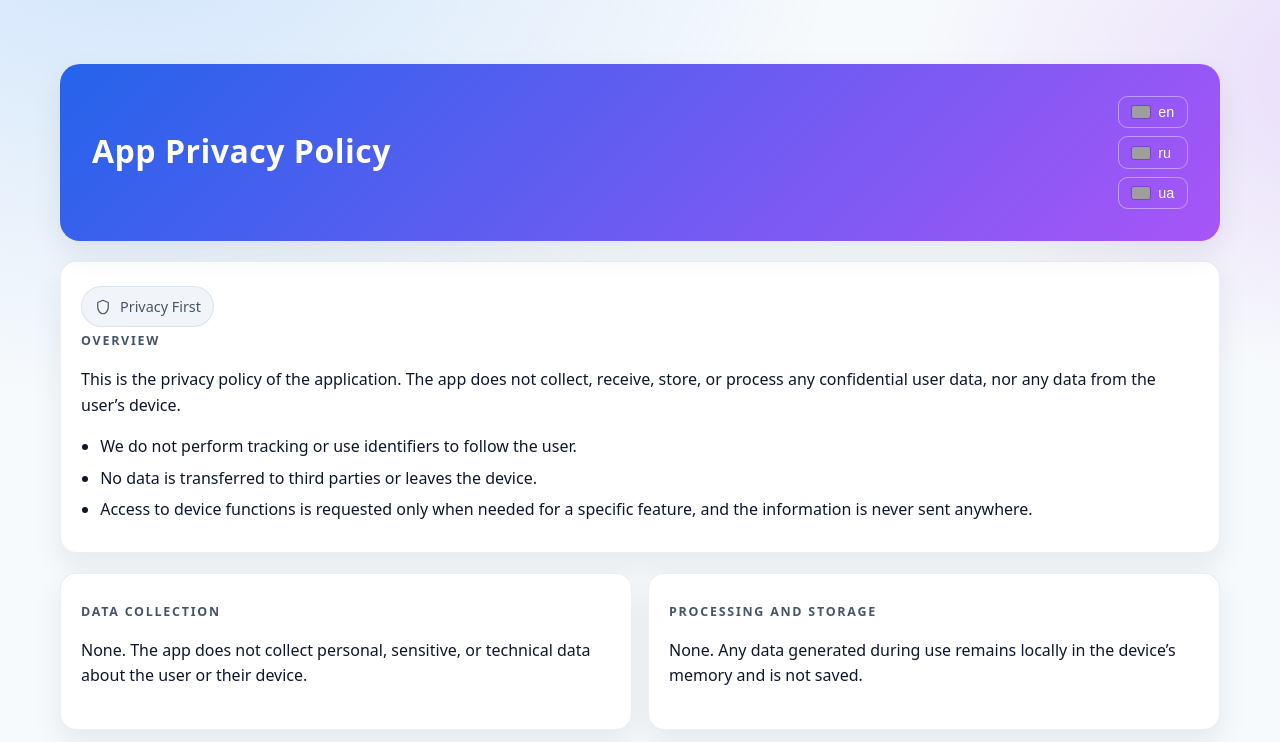
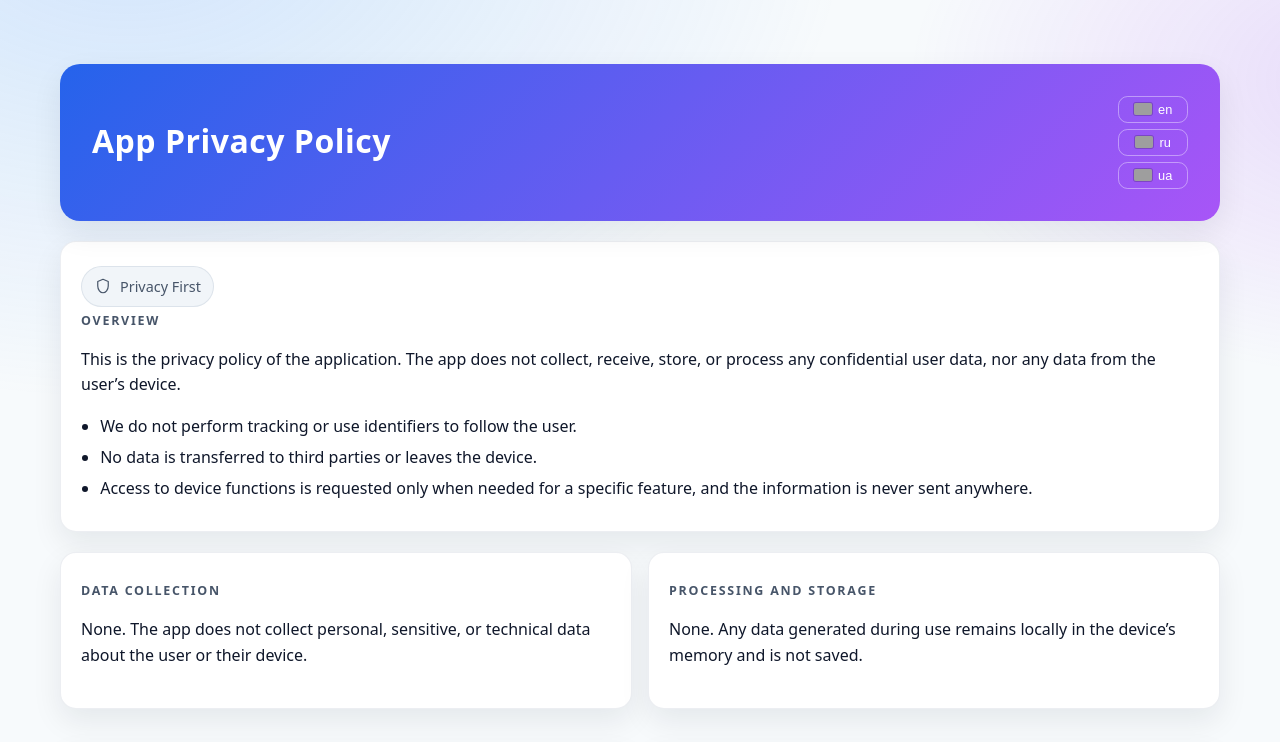
Before and after one commit to SashaCX75/MyWebsite, a plain HTML site: page index.html in a window 1280 px wide. Shown: the top 742 px of the page. Drawn offline with Linux system fonts and the light colour scheme; grey boxes are pictures that could not be loaded.

Commit message:
Update index.html

```diff
--- a/index.html
+++ b/index.html
@@ -59,10 +59,28 @@
     ul { margin: .5rem 0 0 1.2rem; padding: 0; } li { margin: .35rem 0; }
     .muted { color: var(--muted); }
     .footer { display: flex; flex-wrap: wrap; gap: .75rem; align-items: center; justify-content: space-between; margin-top: 1.25rem; border-top: 1px solid rgba(148,163,184,.18); padding-top: 1rem; font-size: .95rem; color: var(--muted); }
-    .btn { display: inline-flex; align-items: center; gap: .5rem; background: transparent; color: white; border: 1px solid rgba(255,255,255,.4); padding: .45rem .8rem; border-radius: .6rem; cursor: pointer; transition: transform .08s ease, box-shadow .2s ease, background .2s ease; box-shadow: 0 0 0 0 var(--ring); text-decoration: none; font-size: .9rem; }
+    .btn {
+      display: inline-flex;
+      align-items: center;
+      gap: .4rem;
+      background: transparent;
+      color: white;
+      border: 1px solid rgba(255,255,255,.4);
+      padding: .3rem .6rem;   /* уменьшенные отступы */
+      border-radius: .6rem;
+      cursor: pointer;
+      font-size: .8rem;       /* меньше шрифт */
+      min-width: 70px;        /* кнопки компактные */
+      justify-content: center;
+    }
     .btn:hover { background: rgba(255,255,255,.1); } .btn:focus { outline: none; box-shadow: 0 0 0 4px var(--ring); }
     .title-row { display:flex; align-items:center; justify-content:space-between; gap:1rem; }
-    .lang-switch { display: flex; flex-direction: column; /* было в строку, теперь в колонку */ gap: .5rem; }
+    .lang-switch {
+      display: flex;
+      flex-direction: column; /* вертикально */
+      gap: .4rem;
+      align-items: flex-start; /* чтобы кнопки не растягивались */
+    }
     .flag-icon { width:18px; height:12px; border-radius:2px; box-shadow:0 0 0 1px rgba(0,0,0,.2); }
   </style>
 </head>
```
